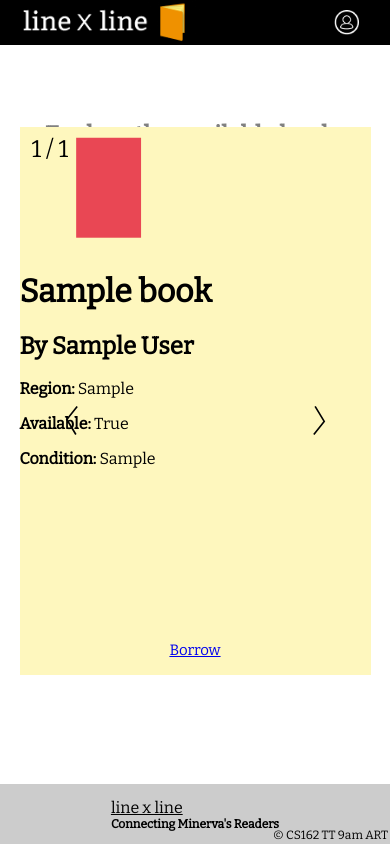
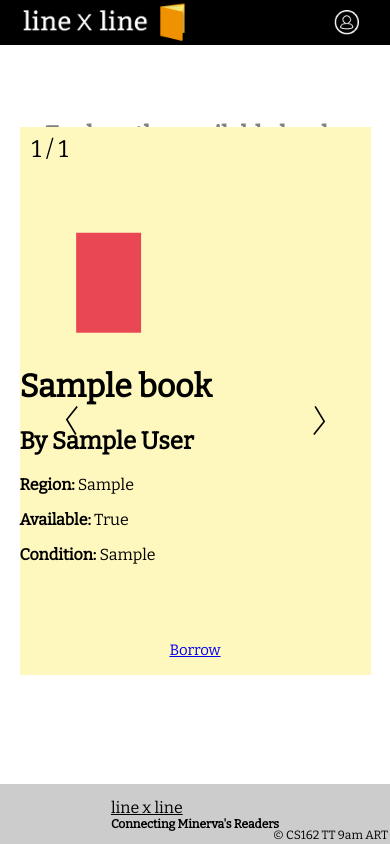
Before and after one commit to hu-ng/book_lending_club, a Flask app: page /book_display in a window 390 px wide. Run offline with Flask 2, Linux system fonts and the light colour scheme; tables that the repository leaves empty hold one stand-in row (values such as "Sample post").

Commit message:
Responsive carousel
The carousel now resizes in a much prettier way. It's centered horizontally and vertically. I'd just like to say that this is the first time css worked the way I expected the first time I ran it. That's all.

```diff
--- a/app/static/carousel.css
+++ b/app/static/carousel.css
@@ -15,6 +15,11 @@ img {vertical-align: middle;}
   bottom: 20%;
   left: 0;
   right: 0;
+
+
+  display: flex;
+  flex-direction: column;
+  justify-content: center;
 }
 
 #arrow-left {
```
